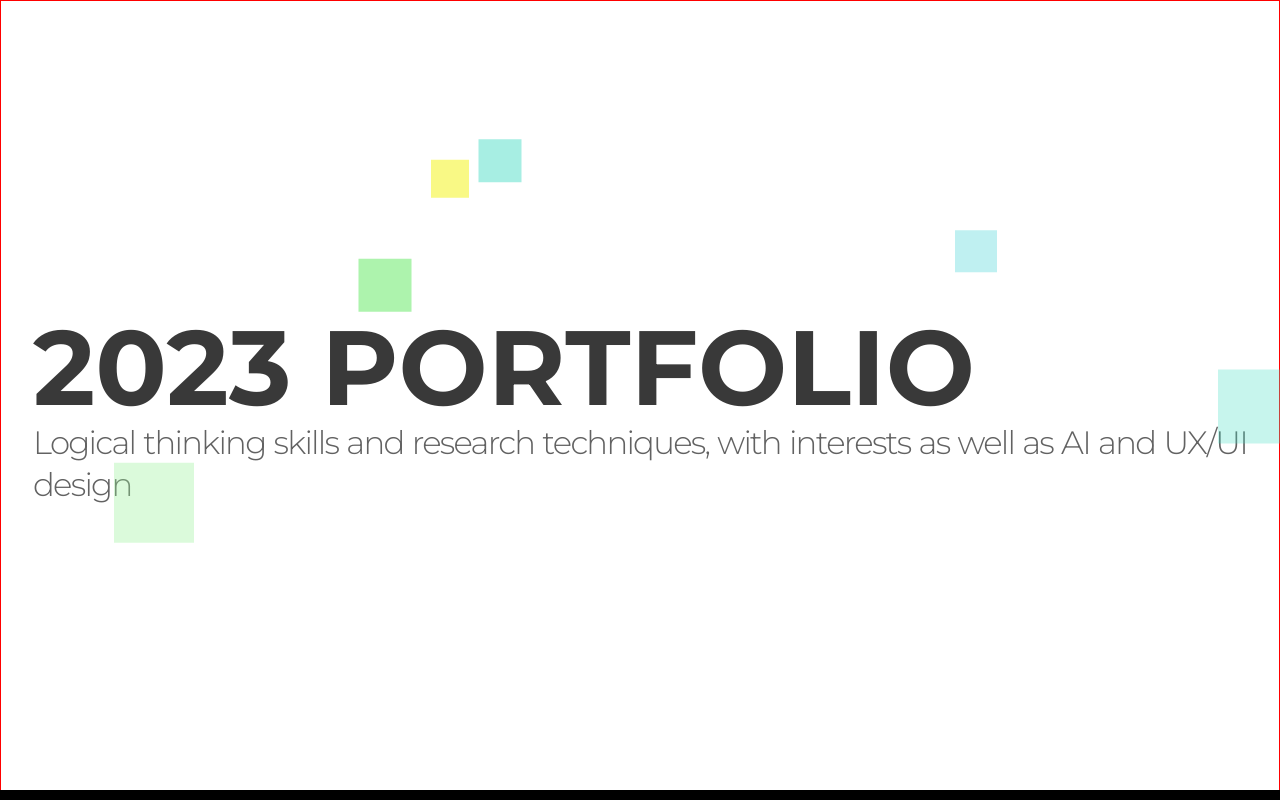
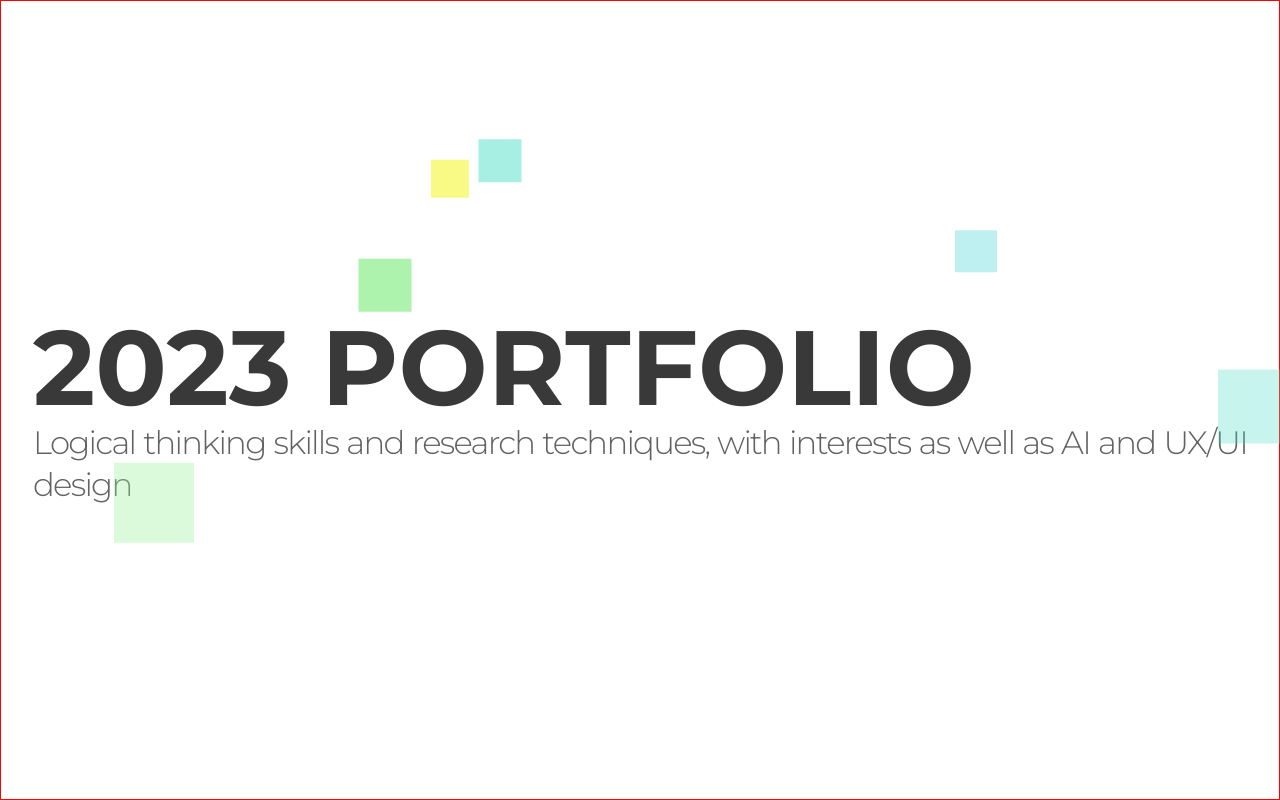
Before and after one commit to utfw/PORTFOLIO_2023, a Next.js app: page /portfolio_2023/ in a window 1280 px wide. Shown: the top 800 px of the page. Built offline with nearby package versions, Linux system fonts and the light colour scheme.

Commit message:
typescript error fix

```diff
--- a/components/Explosion.tsx
+++ b/components/Explosion.tsx
@@ -10,7 +10,7 @@ function Explosion() {
   const Height = useSelector((state:RootState)=>state.sectionHeights.Height);
   const cw = document.body.clientWidth;
   const ch = document.body.clientHeight;
-  let render;
+  let render:Matter.Render;
   let walls;
 
   useEffect(() => {
@@ -18,6 +18,8 @@ function Explosion() {
     engine.current.world.gravity.x = 0;
     engine.current.world.gravity.y = 0.05;
 
+    // 캔버스 생성
+    if (scene.current) {
       // 캔버스 생성
       render = Render.create({
         element: scene.current,
@@ -29,6 +31,7 @@ function Explosion() {
           height: Height,
         },
       });
+    }
     Render.run(render);
 
     // 테두리 생성
@@ -42,7 +45,7 @@ function Explosion() {
       Bodies.rectangle(cw / 2, ch, cw, 20, {
         isStatic: true,
         render: {
-          fillStyle: '#000',
+          fillStyle: 'transparent',
         },
       }),
     ];
```
Also changed, not shown: 15 other files (tests, documents, lock files or other folders). Lines whose indentation alone changed are shown as unchanged.
